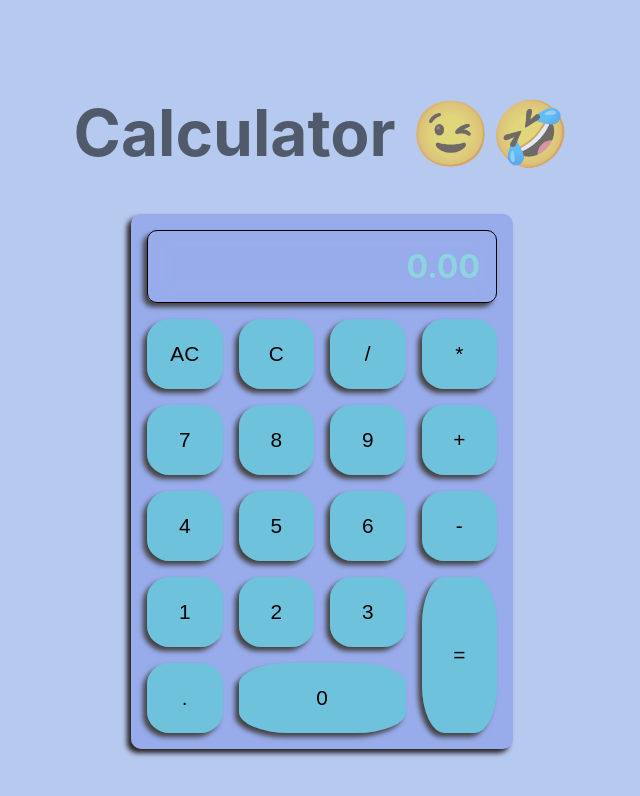
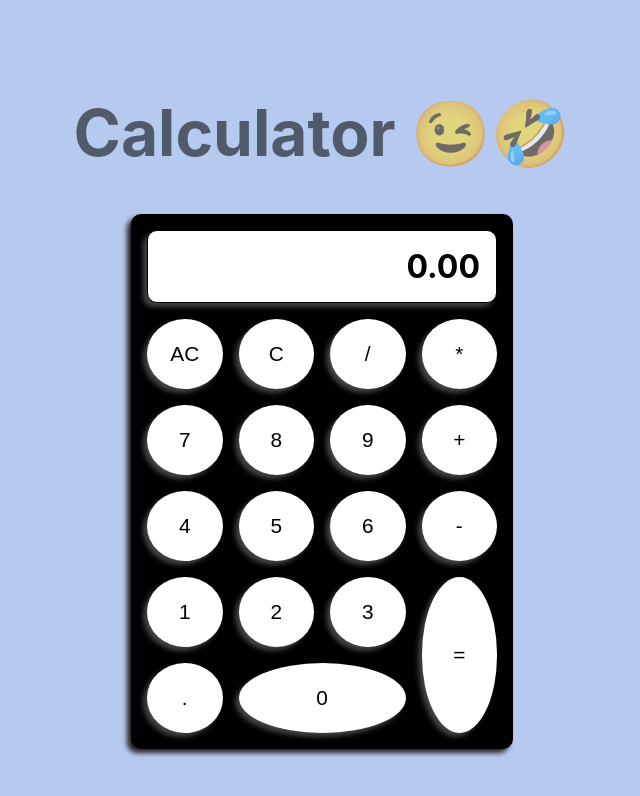
Before and after one commit to UshaKhadkaKapan/React-Calculator, a React (Create React App) app: page / in a window 1280 px wide. Shown: the top 796 px of the page, without its empty margins (318-958 px from the left). Built offline with nearby package versions, Linux system fonts and the light colour scheme.

Commit message:
changing css

```diff
--- a/src/App.css
+++ b/src/App.css
@@ -21,7 +21,7 @@ body {
 
 .mainParent {
   width: 350px;
-  background: rgb(152, 172, 236);
+  background: black;
   padding: 1rem;
   border-radius: 10px;
   box-shadow: -4px 4px 5px rgb(41, 35, 37);
@@ -36,8 +36,9 @@ body {
   box-shadow: -4px 4px 5px rgb(68, 66, 67);
   display: flex;
   justify-content: flex-end;
-  color: rgba(127, 255, 212, 0.479);
+  color: black;
   backdrop-filter: blur(10px);
+  background: white;
 }
 
 .items {
@@ -59,13 +60,13 @@ body {
   box-shadow: -4px 4px 5px rgb(68, 66, 67);
   font-size: 1.3rem;
   color: var (--main-color);
-  background: rgba(45, 230, 190, 0.39);
-  border-radius: 30%;
+  background: white;
+  border-radius: 50%;
   border: none;
 }
 
 .items > button:hover {
-  background: rgba(72, 198, 214, 0.473);
+  background: gold;
 }
 
 .clear {
```
